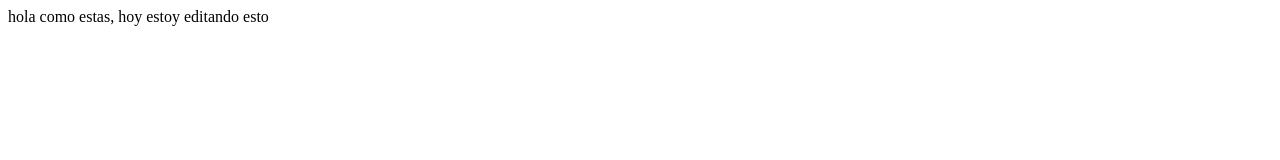
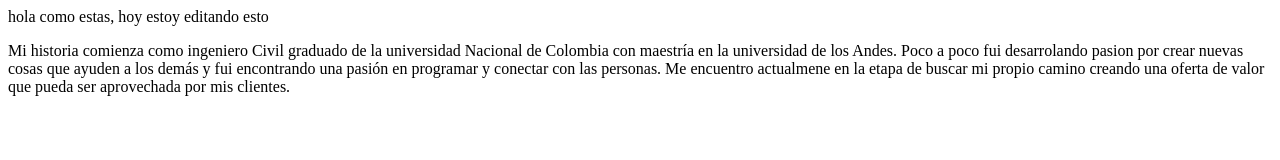
Before and after one commit to sergioromero1/sergioromero1, a plain HTML site: page index.html in a window 1280 px wide. Drawn offline with Linux system fonts and the light colour scheme.

Commit message:
Update index.html

```diff
--- a/index.html
+++ b/index.html
@@ -1 +1,12 @@
-<html>hola como estas, hoy estoy editando esto</html>
+<html>hola como estas, hoy estoy editando esto
+
+  <p> Mi historia comienza como ingeniero Civil graduado de la universidad Nacional de Colombia
+     con maestría en la universidad de los Andes.
+
+    Poco a poco fui desarrolando pasion por crear nuevas cosas que ayuden a los demás y fui encontrando
+    una pasión en programar y conectar con las personas.
+
+    Me encuentro actualmene en la etapa de buscar mi propio camino creando una
+    oferta de valor que pueda ser aprovechada por  mis clientes. </p>
+
+</html>
```
